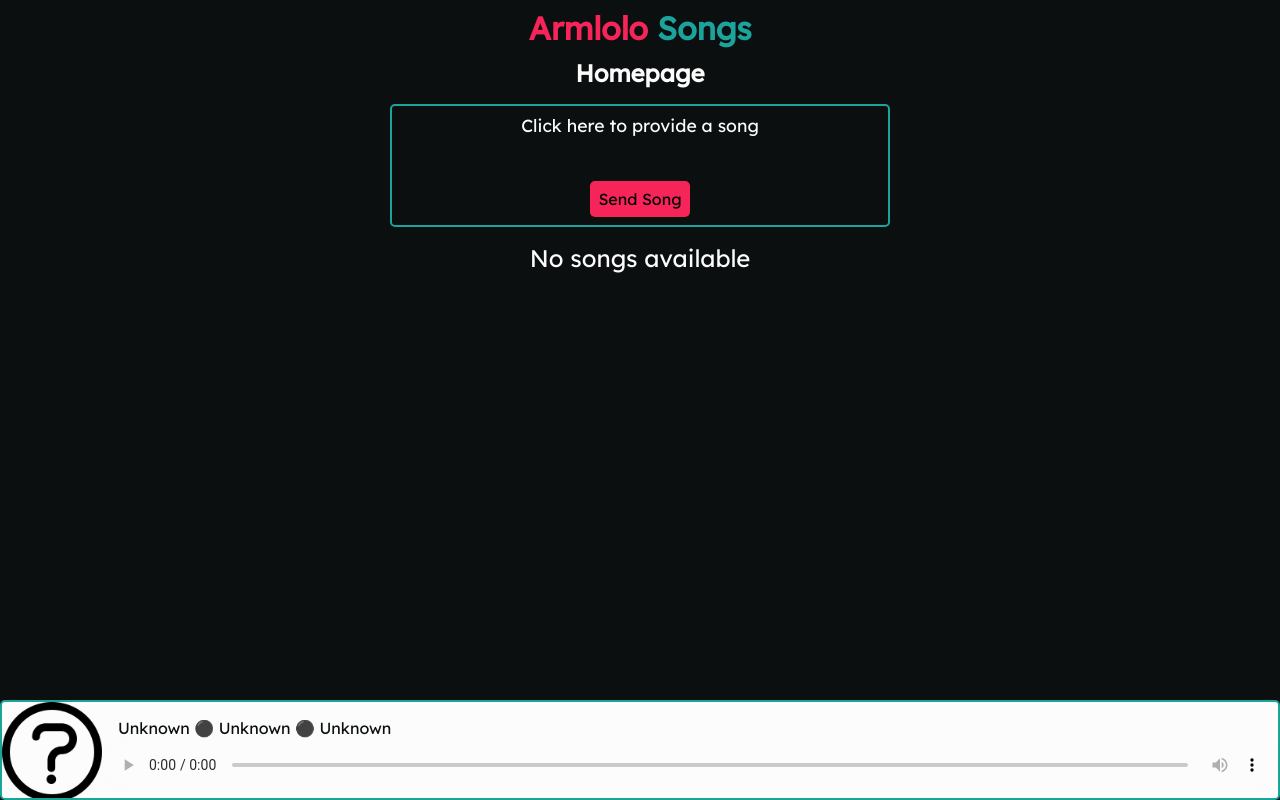
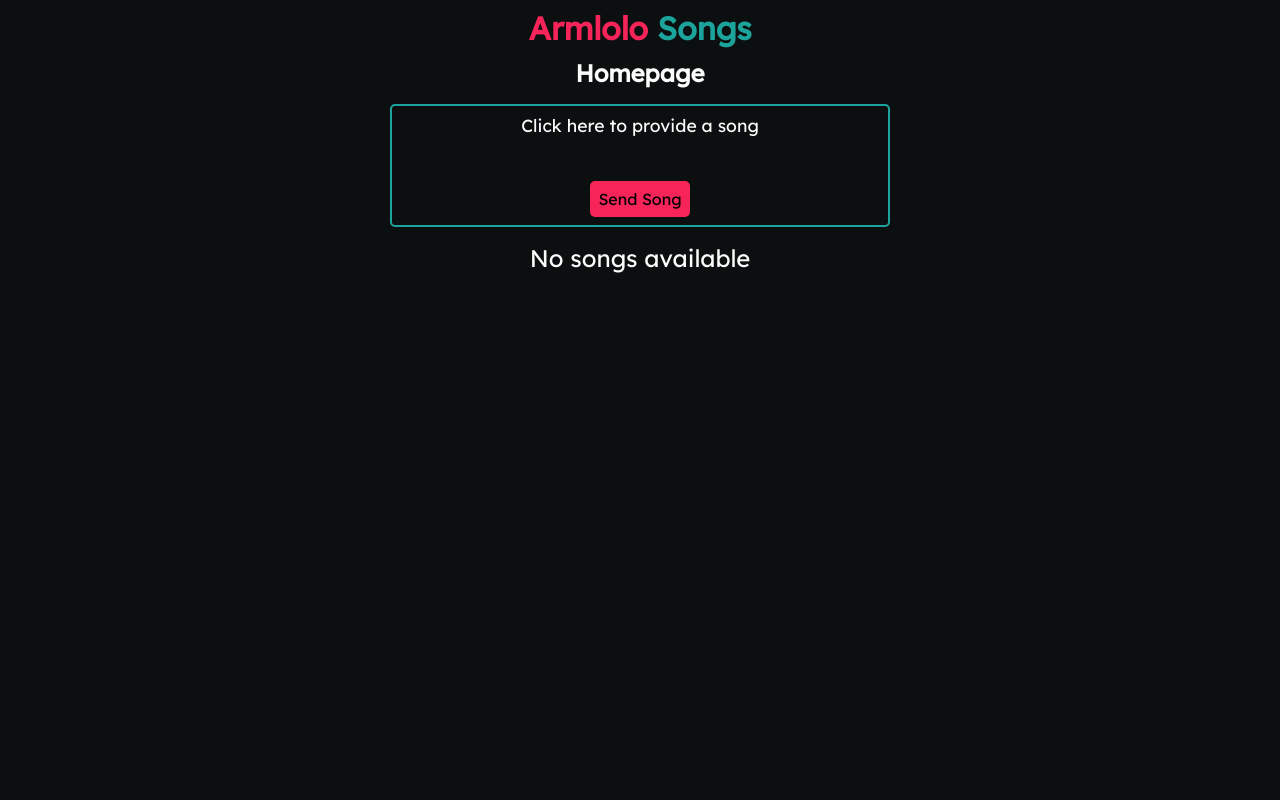
Before and after one commit to MMLORENA/armlolo-songs, a React (Create React App) app: page /home in a window 1280 px wide. Built offline with nearby package versions, Linux system fonts and the light colour scheme.

Commit message:
Delete song player on home page to add it in another branch

```diff
--- a/src/pages/Homepage/Homepage.tsx
+++ b/src/pages/Homepage/Homepage.tsx
@@ -1,27 +1,13 @@
-import { useContext } from "react";
 import AddSong from "../../components/AddSong/AddSong";
-import SongPlayer from "../../components/SongPlayer/SongPlayer";
 import SongsList from "../../components/SongsList/SongsList";
-import SongsContext from "../../store/contexts/SongsContext/SongsContext";
 import HomepageStyled from "./HomepageStyled";
 
 const Homepage = (): JSX.Element => {
-  const {
-    songActive: { title, album, audio, picture, artist },
-  } = useContext(SongsContext);
-
   return (
     <HomepageStyled className="homepage-container">
       <h2 className="homepage-title">Homepage</h2>
       <AddSong />
       <SongsList />
-      <SongPlayer
-        title={title ? title : "Unknown"}
-        album={album ? album : "Unknown"}
-        artist={artist ? artist : "Unknown"}
-        audio={audio ? audio : ""}
-        picture={picture ? picture : "unknown.png"}
-      />
     </HomepageStyled>
   );
 };
```
